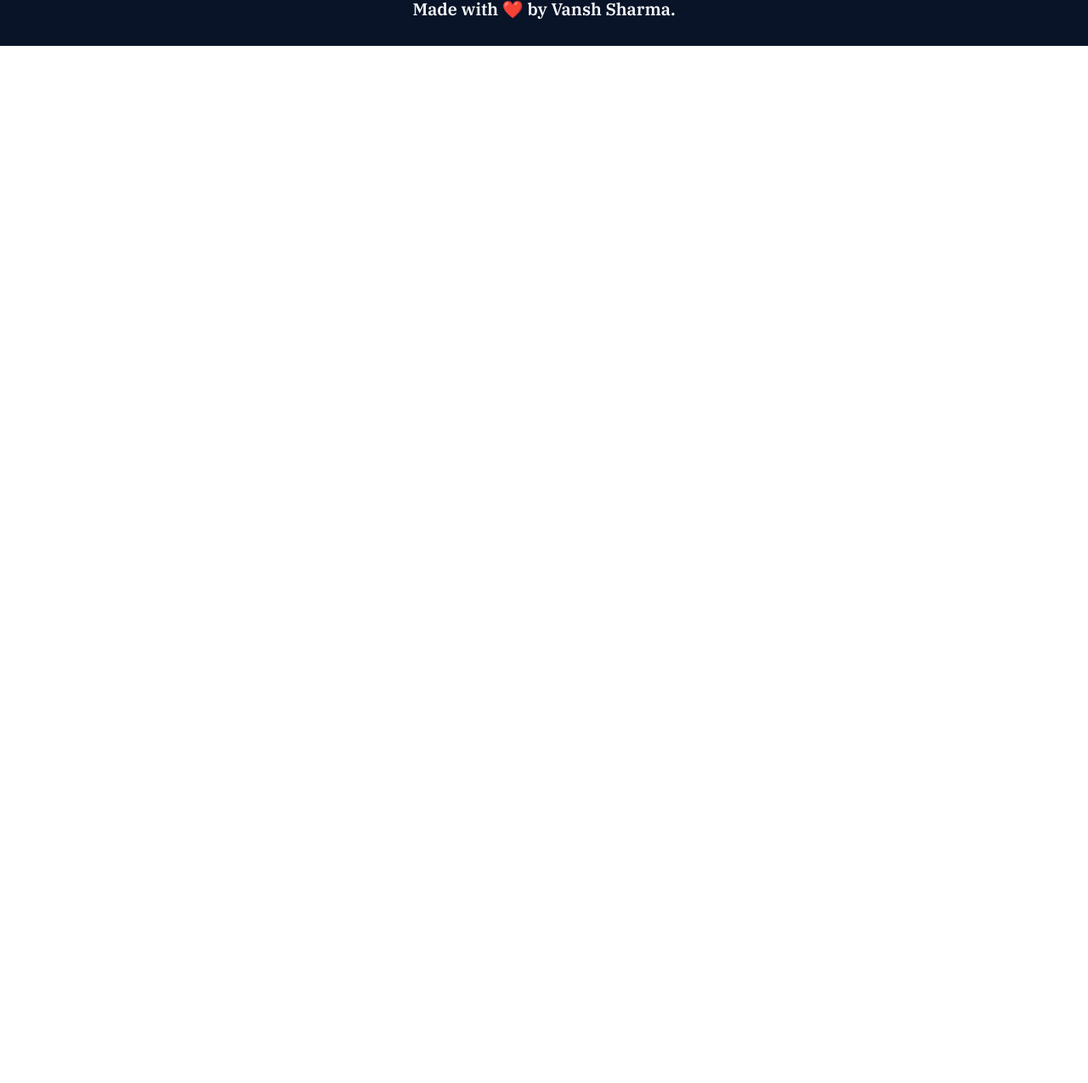
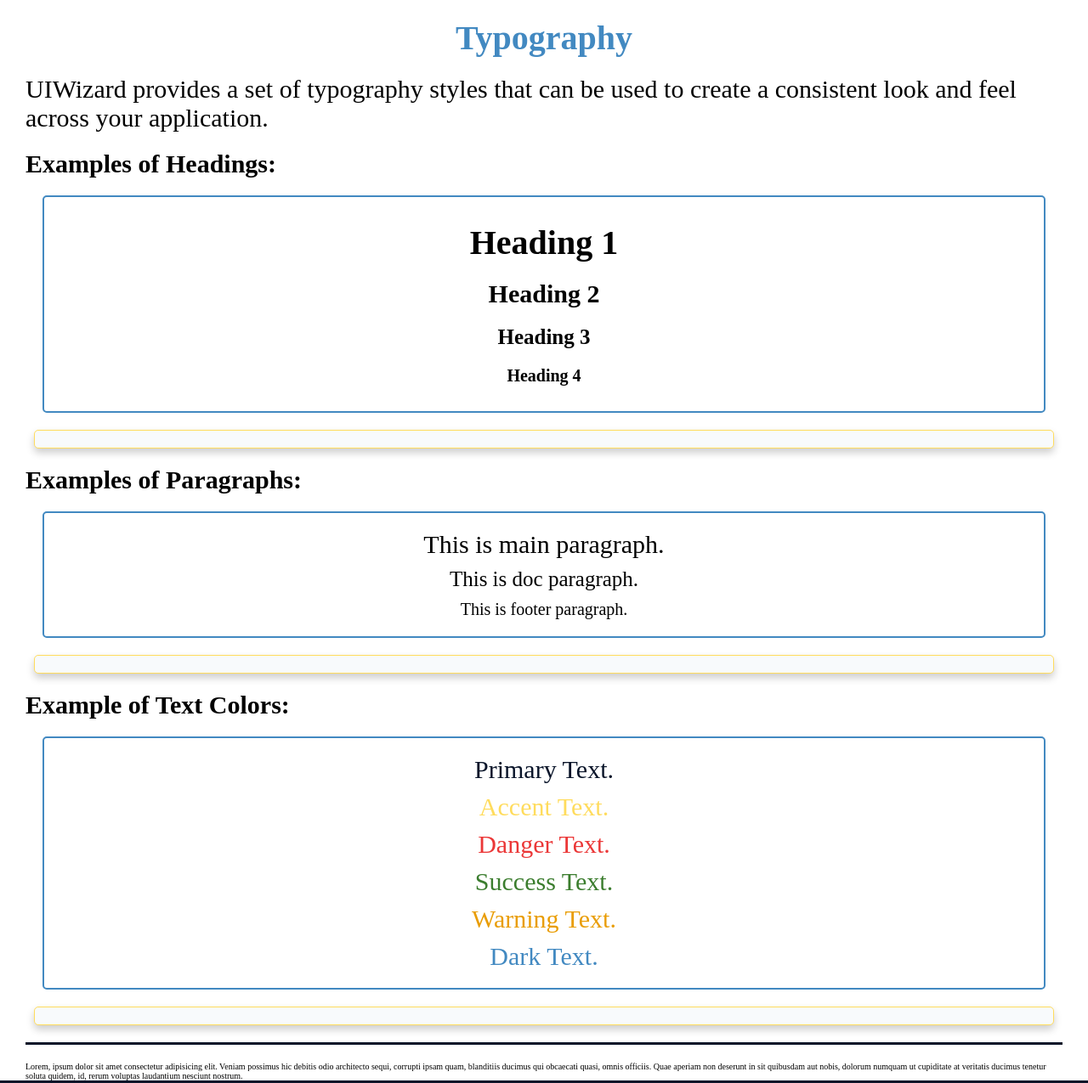
Before and after one commit to VanshSh/UIWizard, a plain HTML site: page documents/document.html in a window 1280 px wide. Shown: the part 99-1374 px from the top of the page at 85% size. Before the commit the page ends 800 px from the top, so only its background shows below. Drawn offline with Linux system fonts and the light colour scheme.

Commit message:
feat: :sparkles: Add Typography Component
;

```diff
--- a/css/base.css
+++ b/css/base.css
@@ -13,25 +13,27 @@
     --warning--dark: #e99d04;
 }
 
+@import url('https://fonts.googleapis.com/css2?family=IBM+Plex+Serif:wght@400;500;600&family=Merriweather:wght@300;400;700&display=swap');
+
 html {
+    height: 100%;
     font-size: 62.5%;
+
 }
 
+body {
+    display: flex;
+    flex-direction: column;
+    min-height: 100%;
+    font-family: 'IBM Plex Serif', serif;
+}
 
 * {
+    padding: 0;
     margin: 0;
-    padding: 0;
     box-sizing: border-box;
     text-decoration: none;
 }
-
-body {
-    font-family: 'IBM Plex Serif', serif;
-}
-
-
-
-
 
 
 @media only screen and (max-width: 830px) {
--- a/css/typography.css
+++ b/css/typography.css
@@ -1,43 +1,78 @@
-@import url('https://fonts.googleapis.com/css2?family=IBM+Plex+Serif:wght@400;500;600&family=Merriweather:wght@300;400;700&display=swap');
-
-:root {
-    --primary: #091429;
-    --secondary: #6ec5ea;
-    --accent: #ffdc5d;
-    --light: #f8fafc;
-    --text-light: #cbd5e1;
-    --text-dark: #4289c1;
-    --danger: #d84646;
-    --danger--dark: #eb3737;
-    --success: #4e9a51;
-    --success--dark: #3b7d2e;
-    --warning: #d4a13a;
-    --warning--dark: #e99d04;
-}
+@import url(./base.css);
 
 /* Span  */
-
-.h1-span {
+.span-h1 {
     font-size: 4rem;
+}
+.span-h2 {
+    font-size: 3rem;
 }
 
 /* Headings */
+.h1 {
+    font-size: 4rem;
+    font-weight: 700;
+    margin: 2rem 0;
+}
 
-.main-h1 {
-    font-size: 4rem;
-    font-family: 'IBM Plex Serif', serif;
-    font-weight: 600;
+.h2 {
+    font-size: 3rem;
+    font-weight: 700;
+    margin: 2rem 0;
+}
+
+.h3 {
+    font-size: 2.5rem;
+    font-weight: 700;
+    margin: 2rem 0;
+}
+
+.h4 {
+    font-size: 2rem;
+    font-weight: 700;
+    margin: 2rem 0;
 }
 
 /* Paragraphs */
 
-.main-p {
-    font-size: 2.1rem;
+.p1 {
+    font-size: 3rem;
     font-weight: 500;
-    font-family: 'IBM Plex Serif', serif;
+    margin: 1rem 0;
+}
+
+.p2 {
+    font-size: 2.5rem;
+    font-weight: 500;
+    margin: 1rem 0;
+}
+
+.p3 {
+    font-size: 2rem;
+    font-weight: 500;
+    margin: 1rem 0;
 }
 
 /* Text colors */
+.text-primary {
+    color: var(--primary);
+}
+
+.text-accent {
+    color: var(--accent);
+}
+
+.text-danger {
+    color: var(--danger--dark);
+}
+
+.text-success {
+    color: var(--success--dark);
+}
+
+.text-warning {
+    color: var(--warning--dark);
+}
 
 .text-dark {
     color: var(--text-dark);
--- a/css/utility.css
+++ b/css/utility.css
@@ -1,23 +1,9 @@
-@import url('https://fonts.googleapis.com/css2?family=IBM+Plex+Serif:wght@400;500;600&family=Merriweather:wght@300;400;700&display=swap');
-
-:root {
-    --primary: #091429;
-    --secondary: #6ec5ea;
-    --accent: #ffdc5d;
-    --light: #f8fafc;
-    --text-light: #cbd5e1;
-    --text-dark: #4289c1;
-    --danger: #d84646;
-    --danger--dark: #eb3737;
-    --success: #4e9a51;
-    --success--dark: #3b7d2e;
-    --warning: #d4a13a;
-    --warning--dark: #e99d04;
-}
+@import url(./base.css);
 
 /* main */
 main {
     margin-top: 10rem;
+    padding: 0 3rem;
 }
 
 /* Navigation */
@@ -87,6 +73,15 @@ footer {
     font-weight: 600;
 }
 
+/* Divider */
+.divider{
+    width: 100%;
+    height: 3px;
+    background-color: var(--primary);
+    margin: 2rem 0;
+    border: none;
+}
+
 /* Snippet */
 
 .snippet {
@@ -98,6 +93,20 @@ footer {
     border: 1px solid var(--accent);
     margin: 1rem;
     overflow: auto;
+}
+
+/* Center */
+.text-center {
+    text-align: center;
+}
+
+/* Example */
+.example {
+    border: 2px solid var(--text-dark);
+    border-radius: 5px;
+    text-align: center;
+    padding: 1rem;
+    margin: 2rem;
 }
 
 /* Scrollbar */
--- a/documents/document.css
+++ b/documents/document.css
@@ -1,20 +1,3 @@
-@import url('https://fonts.googleapis.com/css2?family=IBM+Plex+Serif:wght@400;500;600&family=Merriweather:wght@300;400;700&display=swap');
-
 @import url(../css/base.css);
 @import url(../css/utility.css);
 @import url(../css/typography.css);
-
-:root {
-    --primary: #091429;
-    --secondary: #6ec5ea;
-    --accent: #ffdc5d;
-    --light: #f8fafc;
-    --text-light: #cbd5e1;
-    --text-dark: #4289c1;
-    --danger: #d84646;
-    --danger--dark: #eb3737;
-    --success: #4e9a51;
-    --success--dark: #3b7d2e;
-    --warning: #d4a13a;
-    --warning--dark: #e99d04;
-}
--- a/documents/document.html
+++ b/documents/document.html
@@ -5,13 +5,14 @@
         <meta http-equiv="X-UA-Compatible" content="IE=edge" />
         <meta name="viewport" content="width=device-width, initial-scale=1.0" />
         <script
-        src="https://kit.fontawesome.com/efe28aa7fd.js"
-        crossorigin="anonymous"
+            src="https://kit.fontawesome.com/efe28aa7fd.js"
+            crossorigin="anonymous"
         ></script>
+
         <link
-        rel="shortcut icon"
-        href="/images/favicon_io/apple-touch-icon.png"
-        type="image/x-icon"
+            rel="shortcut icon"
+            href="/images/favicon_io/apple-touch-icon.png"
+            type="image/x-icon"
         />
         <link rel="stylesheet" href="./document.css" />
         <title>UIWizard | Documentation</title>
@@ -20,7 +21,10 @@
         <nav>
             <div>
                 <a href="../index.html">
-                    <img src="../images/favicon_io/favicon.ico" alt="UIWizard" />
+                    <img
+                        src="../images/favicon_io/favicon.ico"
+                        alt="UIWizard"
+                    />
                     <span class="h1-span">UIWizard</span>
                 </a>
             </div>
@@ -31,6 +35,58 @@
                 >GitHub</a
             >
         </nav>
+
+        <main>
+            <section>
+                <h1 class="h1 text-center text-dark">Typography</h1>
+                <p class="p1">
+                    UIWizard provides a set of typography styles that can be
+                    used to create a consistent look and feel across your
+                    application.
+                </p>
+                <h2 class="h2">Examples of Headings:</h2>
+                <div class="example">
+                    <h1 class="h1">Heading 1</h1>
+                    <h2 class="h2">Heading 2</h2>
+                    <h3 class="h3">Heading 3</h3>
+                    <h4 class="h4">Heading 4</h4>
+                </div>
+                <div class="snippet">
+                    <script src="https://gist.github.com/VanshSh/11546f96e73e3ccf24f08eaa0527f2f2.js"></script>
+                </div>
+
+                <h2 class="h2">Examples of Paragraphs:</h2>
+                <div class="example">
+                    <p class="p1">This is main paragraph.</p>
+                    <p class="p2">This is doc paragraph.</p>
+                    <p class="p3">This is footer paragraph.</p>
+                </div>
+                <div class="snippet">
+                    <script src="https://gist.github.com/VanshSh/3e4bb35ef3dfea5626165cdcce31c558.js"></script>
+                </div>
+                <h2 class="h2">Example of Text Colors:</h2>
+                <div class="example">
+                    <p class="p1 text-primary">Primary Text.</p>
+                    <p class="p1 text-accent">Accent Text.</p>
+                    <p class="p1 text-danger">Danger Text.</p>
+                    <p class="p1 text-success">Success Text.</p>
+                    <p class="p1 text-warning">Warning Text.</p>
+                    <p class="p1 text-dark">Dark Text.</p>
+                </div>
+                <div class="snippet">
+                    <script src="https://gist.github.com/VanshSh/5b138a10537b4b0f54e3807a8cc13c40.js"></script>
+                </div>
+            </section>
+            <hr class="divider" />
+            <p>
+                Lorem, ipsum dolor sit amet consectetur adipisicing elit. Veniam
+                possimus hic debitis odio architecto sequi, corrupti ipsam quam,
+                blanditiis ducimus qui obcaecati quasi, omnis officiis. Quae
+                aperiam non deserunt in sit quibusdam aut nobis, dolorum numquam
+                ut cupiditate at veritatis ducimus tenetur soluta quidem, id,
+                rerum voluptas laudantium nesciunt nostrum.
+            </p>
+        </main>
 
         <footer>
             <div class="social--links">
--- a/style.css
+++ b/style.css
@@ -1,32 +1,6 @@
-@import url('https://fonts.googleapis.com/css2?family=IBM+Plex+Serif:wght@400;500;600&family=Merriweather:wght@300;400;700&display=swap');
-
 @import url(./css/base.css);
 @import url(./css/utility.css);
 @import url(./css/typography.css);
-
-:root {
-    --primary: #091429;
-    --secondary: #6ec5ea;
-    --accent: #ffdc5d;
-    --light: #f8fafc;
-    --text-light: #cbd5e1;
-    --text-dark: #4289c1;
-    --danger: #d84646;
-    --danger--dark: #eb3737;
-    --success: #4e9a51;
-    --success--dark: #3b7d2e;
-    --warning: #d4a13a;
-    --warning--dark: #e99d04;
-}
-html {
-    height: 100%;
-}
-
-body {
-    display: flex;
-    flex-direction: column;
-    min-height: 100%;
-}
 
 /* Main */
 .main--container {
```
Also changed, not shown: index.html (+7 -9 lines).
